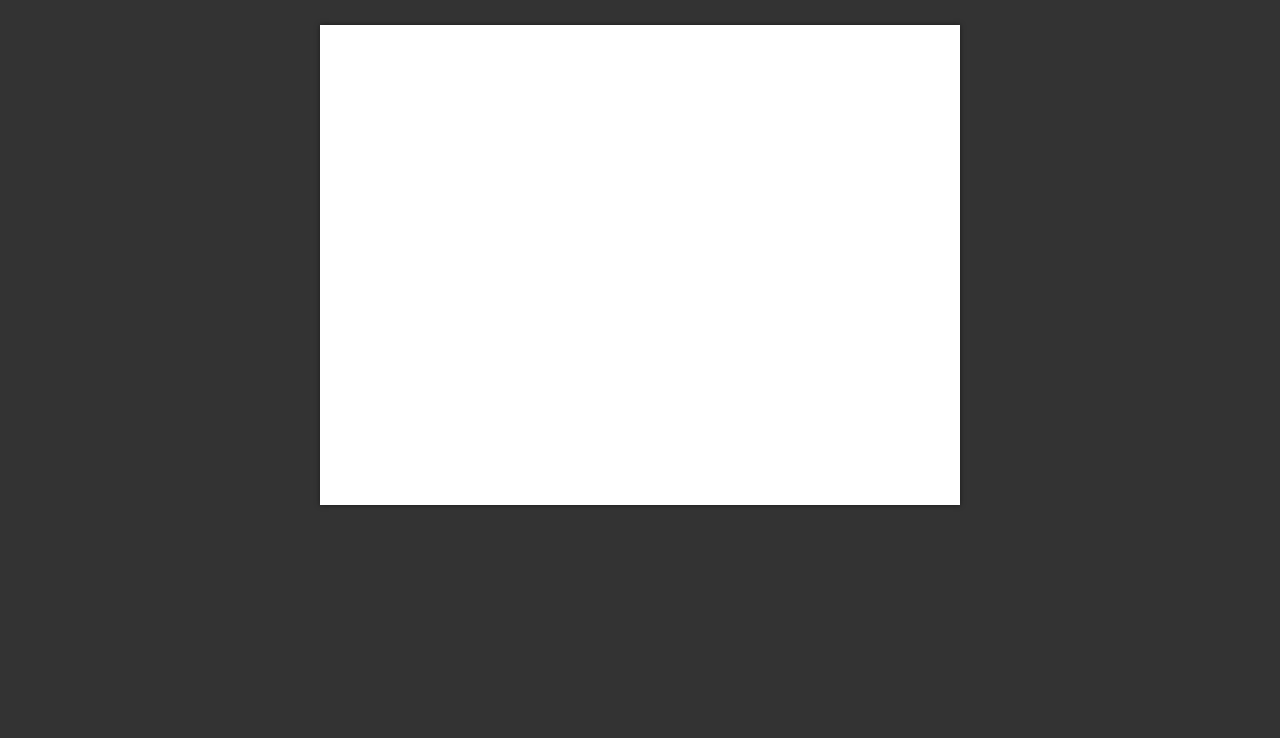
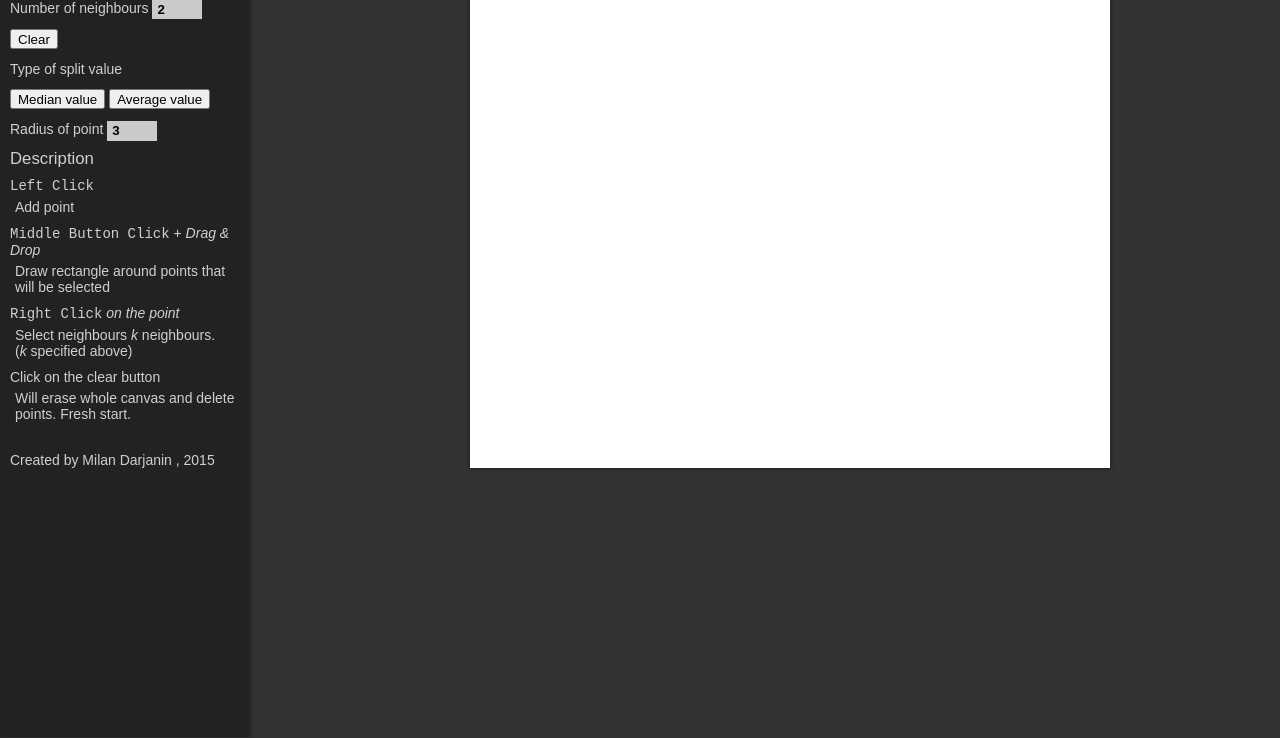
Before and after one commit to darjanin/Kd-Tree, a plain HTML site: page index.html in a window 1280 px wide. Shown: the part 62-800 px from the top of the page. Drawn offline with Linux system fonts and the light colour scheme.

Commit message:
Design, description of controls and controls

```diff
--- a/index.html
+++ b/index.html
@@ -24,13 +24,50 @@
                 <dd><kbd>Right Click</kbd> <em>on the point</em></dd>
                 <dt>Some definition</dt>
             </dl> -->
+            <div class="controls">
+                <div class="group">
+                    <label for="kValue">Number of neighbours</label>
+                    <input type="number" name="kValue" id="kValue" value="2">
+                </div>
+                <div class="group">
+                    <button id="clear" class="description" title="">Clear</button>
+                </div>
+                <div class="group">
+                    <label title="">Type of split value</label>
+                    <div>
+                        <button id="median">Median value</button>
+                        <button id="average">Average value</button>
+                    </div>
+                </div>
+                <div class="group">
+                    <label for="pointRadius">Radius of point</label>
+                    <input type="number" name="pointRadius" id="pointRadius" value="3">
+                </div>
+            </div>
 
-            <input type="text" name="kValue" id="kValue" value="2">
+            <footer>
+                <h2>Description</h2>
+                <dl>
+                    <dd><kbd>Left Click</kbd></dd>
+                    <dt>Add point</dt>
+                    <dd><kbd>Middle Button Click</kbd> + <em>Drag &amp; Drop</em></dd>
+                    <dt>Draw rectangle around points that will be selected</dt>
+                    <dd><kbd>Right Click</kbd> <em>on the point</em></dd>
+                    <dt>Select neighbours <em>k</em> neighbours. <br><small>(<em>k</em> specified above)<small></dt>
+                    <dd>Click on the clear button</dd>
+                    <dt>Will erase whole canvas and delete points. Fresh start.</dt>
+                </dl>
+                <p class="copy">
+                    Created by Milan Darjanin <milan.darjanin@gmail.com>, 2015
+                </p>
+            </footer>
+
 
 
         </div>
-
-        <canvas id="canvas" width="640" height="480" oncontextmenu="return false;"></canvas>
+        <div class="canvas">
+            <canvas id="canvas" width="640" height="480" oncontextmenu="return false;"></canvas>
+        </div>
 
     </div>
     <script src="js/lib/jquery.min.js"></script>
--- a/js/kdTree.js
+++ b/js/kdTree.js
@@ -16,8 +16,9 @@ KDTreeNode.prototype.isAxisX = function() {
     return this.dim % 2 === 0;
 }
 
-function KDTree() {
+function KDTree(splitValueType) {
     this.root = null;
+    this.splitValueType = splitValueType;
 }
 
 KDTree.prototype.init = function(points){
@@ -34,8 +35,12 @@ KDTree.prototype.constructTree = function(points, dim, k) {
         node.point = points[0];
         return node;
     }
+    if (this.splitValueType === 'median') {
+        node.split = this.computeSplitValueMedian(points, dim);
+    } else if (this.splitValueType === 'average') {
+        node.split = this.computeSplitValueAverage(points, dim);
+    }
 
-    node.split = this.computeSplitValueMedian(points, dim);
 
     var pointsLeft = this.splitPoints(points, node.split, dim, 'left');
     var pointsRight = this.splitPoints(points, node.split, dim, 'right');
@@ -51,7 +56,7 @@ KDTree.prototype.constructTree = function(points, dim, k) {
     return node;
 }
 
-KDTree.prototype.computeSplitValue = function(points, dim) {
+KDTree.prototype.computeSplitValueAverage = function(points, dim) {
     var sum = 0;
     for (var i = 0; i < points.length; i++) {
         if (dim % 2 === 0) {
--- a/js/main.js
+++ b/js/main.js
@@ -2,19 +2,40 @@ var canvas;
 var vincent;
 var points;
 var tree;
-var kValueElement;
+var kValueElement, clearElement;
 var kValue;
 var rectangle = {xMin: 0, yMin: 0, xMax: 0, yMax: 0};
+var splitValueType = 'median';
 // on document ready load
 $(function() {
     canvas = document.getElementById('canvas');
     kValueElement = document.getElementById('kValue');
+    clearCanvasElement = document.getElementById('clear');
 
     canvas.addEventListener('mousedown', mouseControl, false);
     canvas.addEventListener('mousemove', mouseControl, false);
     canvas.addEventListener('mouseup', mouseControl, false);
 
     kValueElement.addEventListener('change', getKValue, false);
+
+    clearCanvasElement.addEventListener('click', clear, false);
+
+    document.getElementById('median').addEventListener('click', function() {
+        splitValueType = 'median';
+        recalculateTree();
+    }, false);
+
+    document.getElementById('average').addEventListener('click', function() {
+        splitValueType = 'average';
+        recalculateTree();
+    }, false);
+
+    document.getElementById('pointRadius').addEventListener('change', function() {
+         pointRadius = parseInt(this.value);
+         pointRadius = pointRadius < 0 ? 0 : pointRadius;
+         vincent.pointRadius = pointRadius;
+         redraw();
+    });
 
     vincent = new Vincent(canvas);
     vincent.init();
@@ -23,14 +44,20 @@ $(function() {
 
     getKValue();
 
-    tree = new KDTree();
+    tree = new KDTree(splitValueType);
 });
 
 function getKValue() {
     kValue = parseInt(kValueElement.value);
     kValue = kValue < 0 ? 0 : kValue;
+
 }
 
+function clear() {
+    points = [];
+    tree = new KDTree();
+    redraw();
+}
 
 function mouseControl(ev) {
     var x, y;
@@ -81,12 +108,19 @@ function showPoints() {
     console.log(result.join(','));
 }
 
+function recalculateTree() {
+    tree.splitValueType = splitValueType;
+    tree.init(points);
+    redraw();
+}
+
 function addPoint(point) {
     if (points.length === 0 || point.x !== points[points.length-1].x || point.y !== points[points.length-1].y) {
 
         points.push(point);
-        tree.init(points);
-        redraw();
+        // tree.init(points);
+        // redraw();
+        recalculateTree();
     } else {
     }
 
--- a/style.css
+++ b/style.css
@@ -16,28 +16,138 @@ table{border-collapse:collapse;border-spacing:0}
 hr{display:block;height:1px;border:0;border-top:1px solid #ccc;margin:1em 0;padding:0}
 input,select{vertical-align:middle}
 
+* {
+    -webkit-box-sizing: border-box;
+       -moz-box-sizing: border-box;
+            box-sizing: border-box;
+}
+
 body {
     font-family: sans-serif;
 
     background-color: #333;
+    color: #d0d0d0;
+    font-size: 14px;
+    line-height: 16px;
+
+    min-width: 900px;
+    min-height: 500px;
 }
 
 .container {
 
 }
 
-.control-box {
-    width: 100px;
-    left: 10px;
-    top: 10px;
+.copy {
+    margin-top: 30px;
 }
 
+label,
+input,
+button {
+    display: inline-block;
+    height: 20px;
+}
+label {
+    color: #d0d0d0;
+    line-height: 20px;
+    font-size: 14px;
+
+}
+label + div {
+     margin-top: 10px;
+
+}
+
+input {
+    background-color: #cacaca;
+    border: none;
+    padding: 0 5px;
+    font-weight: bold;
+}
+button {
+
+}
+input:focus {
+    outline: none;
+    background-color: white;
+}
+
+input[type=number] {
+    width: 50px;
+
+}
+
+h1 {
+    height: 50px;
+    line-height: 50px;
+    color: white;
+    display: block;
+    float: left;
+    font-size: 30px;
+    margin-right: 20px;
+    margin-left: 0;
+}
+.controls {
+    /*float: left;*/
+}
+footer {
+    color: #d0d0d0;
+}
+.group {
+    display: block;
+    /*padding: 0 5px;*/
+    margin-bottom: 10px;
+}
+.group + .group {
+    /*border-left: 1px solid #666;*/
+}
+.canvas {
+    margin-left: 300px;
+}
 canvas {
     display: block;
     background-color: white;
     position: relative;
-    width: 640px;
-    height: 480px;
+    /*width: 640px;*/
+    /*height: 480px;*/
     margin: 50px auto 50px auto;
     box-shadow: 0 0 5px rgba(0,0,0,.5);
 }
+
+.control-box {
+    height: 100%;
+    width: 250px;
+    padding: 10px;
+    top: 0;
+    position: absolute;
+    background-color: #222;
+    -webkit-box-shadow: inset 0 -1px 1px rgba(255,255,255,.05), 0 1px 5px rgba(0,0,0,.5) ;
+            box-shadow: inset 0 -1px 1px rgba(255,255,255,.05), 0 1px 5px rgba(0,0,0,.5) ;
+}
+.control-box::before,
+.control-box::after {
+    display: table;
+    content: " ";
+}
+.control-box::after {
+    clear: both;
+}
+
+dt {
+    padding-left: 5px;
+    margin-bottom: 10px;
+}
+
+dd {
+    margin-bottom: 5px;
+}
+dt, dd {
+    /*margin: 10px 0;*/
+}
+
+h2 {
+    font-weight: normal;
+    font-size: 1.2em;
+    margin-bottom: 10px;
+}
```
